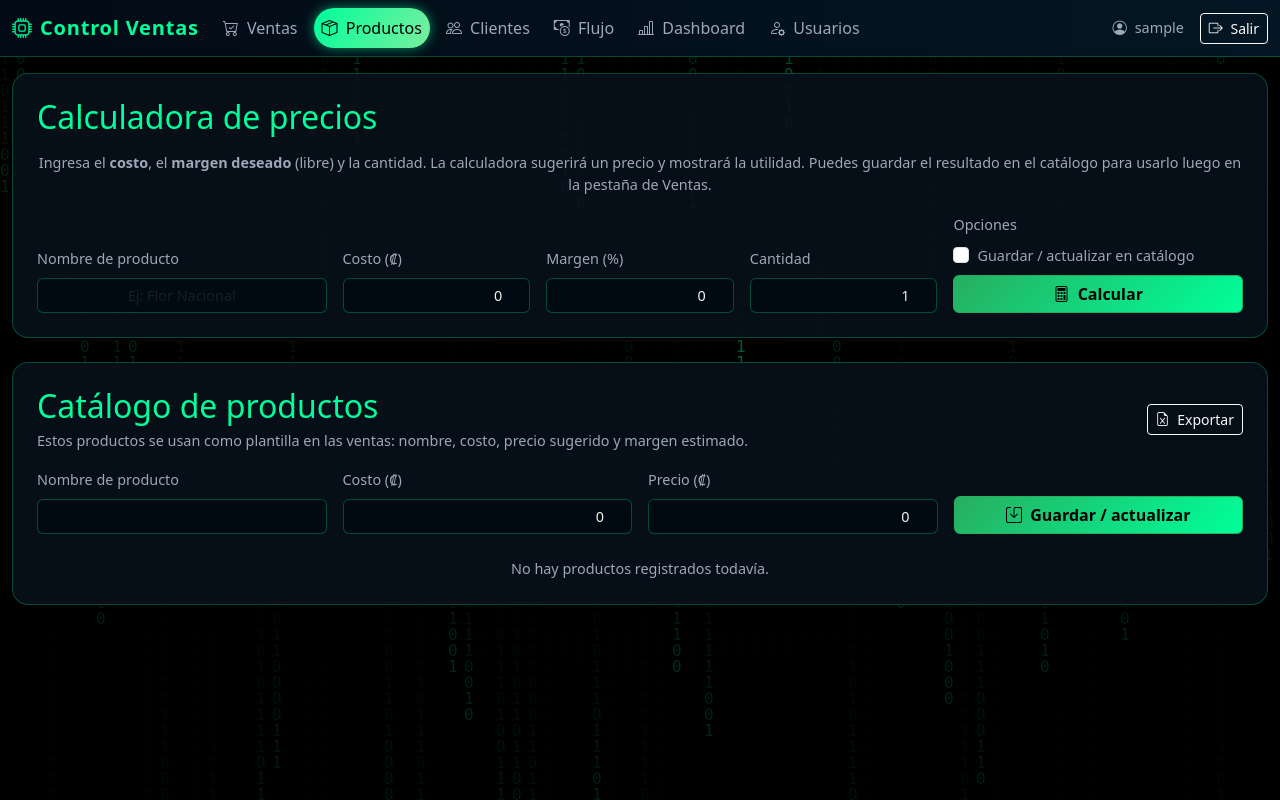
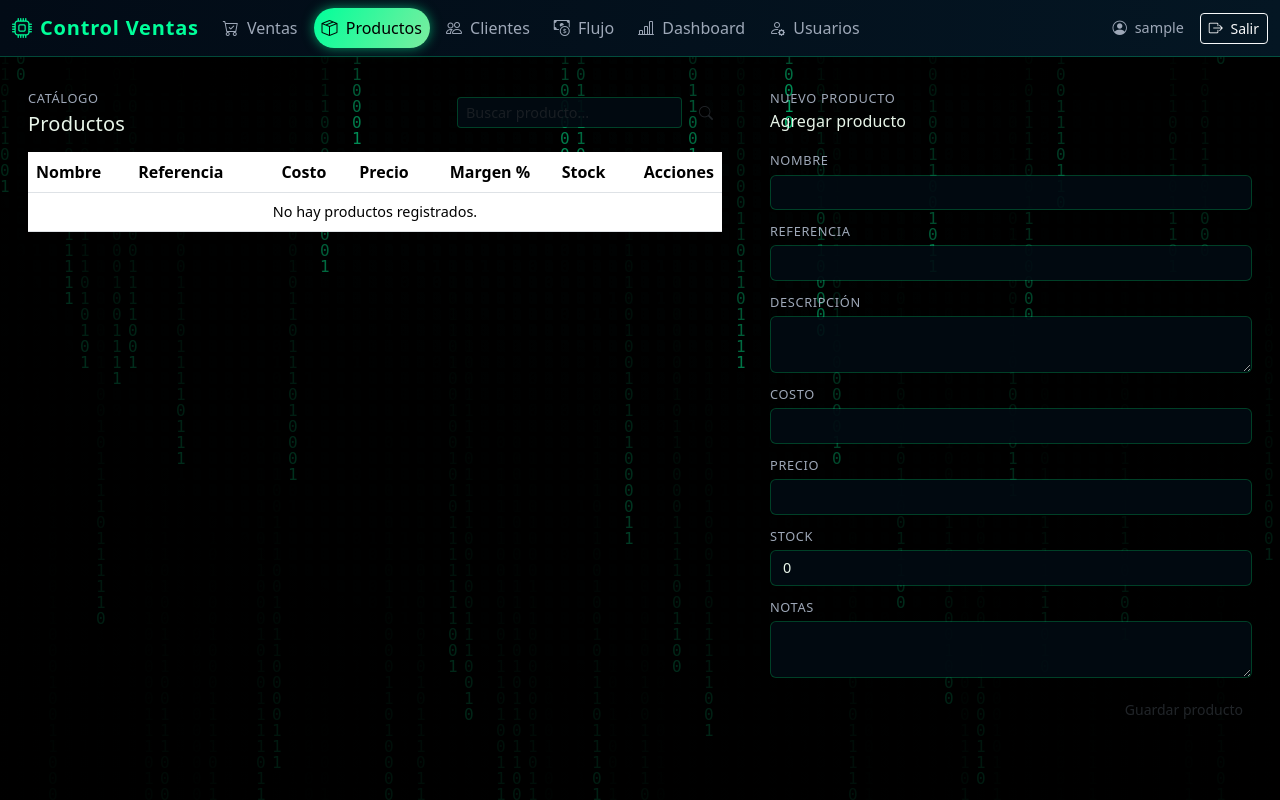
Before and after one commit to cristophercr07-hub/control-ventras-web, a Flask app: page /productos in a window 1280 px wide. Run offline with Flask 3, Linux system fonts and the light colour scheme; the visitor is signed in with stand-in values (Sample User, id 1); data comes from the database, SQL or seed files in the repository; data that the repository does not hold is empty.

Commit message:
Update productos.html

```diff
--- a/templates/productos.html
+++ b/templates/productos.html
@@ -1,238 +1,174 @@
 {% extends "base.html" %}
-{% block title %}Productos y Calculadora - Control de Ventas{% endblock %}
+{% block title %}Productos - Control de Ventas{% endblock %}
 
 {% block content %}
-
-{% if error %}
-    <div class="alert alert-danger py-2 mb-3">{{ error }}</div>
-{% endif %}
-{% if success %}
-    <div class="alert alert-success py-2 mb-3">{{ success }}</div>
-{% endif %}
-
-<!-- CALCULADORA DE PRECIOS -->
-<div class="row">
-    <div class="col-12">
-        <div class="card p-4 mb-4">
-            <h2 class="mb-3 text-accent">Calculadora de precios</h2>
-            <p class="text-secondary-custom text-center mb-3">
-                Ingresa el <b>costo</b>, el <b>margen deseado</b> (libre) y la cantidad.
-                La calculadora sugerirá un precio y mostrará la utilidad.
-                Puedes guardar el resultado en el catálogo para usarlo luego en la pestaña de Ventas.
-            </p>
-
-            <form method="post" action="{{ url_for('productos') }}">
-                <input type="hidden" name="form_type" value="calculator">
-                <div class="row g-3 align-items-end">
-                    <div class="col-md-3 col-12">
-                        <label class="form-label text-secondary-custom">Nombre de producto</label>
-                        <input
-                            type="text"
-                            name="product_name"
-                            class="form-control text-center"
-                            value="{{ product_name_input or '' }}"
-                            placeholder="Ej: Flor Nacional"
-                        >
+<div class="row g-3">
+    <div class="col-12 col-lg-7">
+        <div class="card-matrix p-3">
+            <div class="d-flex justify-content-between align-items-center mb-3">
+                <div>
+                    <div class="small-label mb-1">Catálogo</div>
+                    <h5 class="fw-narrow mb-0">Productos</h5>
                 </div>
-                    <div class="col-md-2 col-6">
-                        <label class="form-label text-secondary-custom">Costo (₡)</label>
-                        <input
-                            type="number"
-                            step="0.01"
-                            name="cost"
-                            class="form-control text-end"
-                            value="{{ cost_input or '0' }}"
-                        >
-                    </div>
-                    <div class="col-md-2 col-6">
-                        <label class="form-label text-secondary-custom">Margen (%)</label>
-                        <input
-                            type="number"
-                            step="0.01"
-                            name="margin"
-                            class="form-control text-end"
-                            value="{{ margin_input or '0' }}"
-                        >
-                    </div>
-                    <div class="col-md-2 col-6">
-                        <label class="form-label text-secondary-custom">Cantidad</label>
-                        <input
-                            type="number"
-                            name="quantity"
-                            class="form-control text-end"
-                            min="1"
-                            value="{{ quantity_input or '1' }}"
-                        >
-                    </div>
-                    <div class="col-md-3 col-6">
-                        <label class="form-label text-secondary-custom">Opciones</label>
-                        <div class="form-check mb-2">
-                            <input
-                                class="form-check-input"
-                                type="checkbox"
-                                value="1"
-                                id="save_to_catalog"
-                                name="save_to_catalog"
-                            >
-                            <label class="form-check-label text-secondary-custom" for="save_to_catalog">
-                                Guardar / actualizar en catálogo
-                            </label>
-                        </div>
-                        <button type="submit" class="btn btn-primary w-100">
-                            <i class="bi bi-calculator me-1"></i> Calcular
+                <form class="d-flex gap-2" method="get">
+                    <input type="text" name="q" class="form-control form-control-sm input-chip"
+                           placeholder="Buscar producto..." value="{{ q }}">
+                    <button class="btn btn-outline-accent btn-sm">
+                        <i class="bi bi-search"></i>
                     </button>
-                    </div>
-                </div>
                 </form>
-
-            {% if price_result is not none %}
-                <hr class="my-4">
-                <h5 class="text-accent text-center mb-3">Resultado del cálculo</h5>
-                <div class="row text-center">
-                    <div class="col-md-3 col-6 mb-2">
-                        <p class="text-secondary-custom">
-                            Precio sugerido (₡)<br>
-                            <span class="text-accent">{{ price_result|format_num }}</span>
-                        </p>
-                    </div>
-                    <div class="col-md-3 col-6 mb-2">
-                        <p class="text-secondary-custom">
-                            Utilidad por unidad (₡)<br>
-                            <span class="text-accent">{{ profit_unit|format_num }}</span>
-                        </p>
-                    </div>
-                    <div class="col-md-3 col-6 mb-2">
-                        <p class="text-secondary-custom">
-                            Utilidad total (₡)<br>
-                            <span class="text-accent">{{ profit_total|format_num }}</span>
-                        </p>
-                    </div>
-                    <div class="col-md-3 col-6 mb-2">
-                        <p class="text-secondary-custom">
-                            Margen efectivo (%)<br>
-                            <span class="text-accent">{{ margin_used|format_num }}</span>
-                        </p>
-                    </div>
-                </div>
-            {% endif %}
-        </div>
-    </div>
             </div>
 
-<!-- CATÁLOGO DE PRODUCTOS -->
-<div class="row">
-    <div class="col-12">
-        <div class="card p-4">
-            <div class="d-flex justify-content-between align-items-center mb-3">
-                <div>
-                    <h2 class="mb-1 text-accent">Catálogo de productos</h2>
-                    <p class="text-secondary-custom mb-0">
-                        Estos productos se usan como plantilla en las ventas:
-                        nombre, costo, precio sugerido y margen estimado.
-                    </p>
-                </div>
-                <div>
-                    <a href="{{ url_for('productos_export') }}" class="btn btn-outline-light btn-sm">
-                        <i class="bi bi-file-earmark-excel me-1"></i> Exportar
-                    </a>
-                </div>
-            </div>
-
-            <!-- Formulario directo para crear/editar producto -->
-            <form method="post" action="{{ url_for('productos') }}" class="mb-4">
-                <input type="hidden" name="form_type" value="catalog">
-                <div class="row g-3 align-items-end">
-                    <div class="col-md-3 col-12">
-                        <label class="form-label text-secondary-custom">Nombre de producto</label>
-                        <input type="text" name="name" class="form-control text-center" required>
-                    </div>
-                    <div class="col-md-3 col-6">
-                        <label class="form-label text-secondary-custom">Costo (₡)</label>
-                        <input type="number" step="0.01" name="cost" class="form-control text-end" value="0">
-                    </div>
-                    <div class="col-md-3 col-6">
-                        <label class="form-label text-secondary-custom">Precio (₡)</label>
-                        <input type="number" step="0.01" name="price" class="form-control text-end" value="0">
-                    </div>
-                    <div class="col-md-3 col-12 text-center">
-                        <button type="submit" class="btn btn-primary w-100">
-                            <i class="bi bi-save me-1"></i> Guardar / actualizar
-                        </button>
-                    </div>
-                </div>
-            </form>
-
-            <!-- LISTADO DE PRODUCTOS -->
-            {% if products and products|length > 0 %}
-                <div class="table-responsive d-none d-md-block">
-                    <table class="table table-dark-custom table-striped table-sm align-middle">
+            <div class="table-responsive">
+                <table class="table table-matrix mb-0 align-middle">
                     <thead>
                         <tr>
                             <th>Nombre</th>
-                                <th>Costo (₡)</th>
-                                <th>Precio (₡)</th>
-                                <th>Margen estimado (%)</th>
-                                <th>Acciones</th>
+                            <th>Referencia</th>
+                            <th class="text-end">Costo</th>
+                            <th class="text-end">Precio</th>
+                            <th class="text-end">Margen %</th>
+                            <th class="text-end">Stock</th>
+                            <th class="text-end">Acciones</th>
                         </tr>
                     </thead>
                     <tbody>
                         {% for p in products %}
                         <tr>
                             <td>{{ p.name }}</td>
-                                    <td>₡{{ p.cost|format_num }}</td>
-                                    <td>₡{{ p.price|format_num }}</td>
-                                    <td>{{ p.margin_percent|format_num }}</td>
-                                    <td>
-                                        <form method="post"
-                                              action="{{ url_for('delete_product', product_id=p.id) }}"
-                                              class="d-inline">
-                                            <button type="submit"
-                                                    class="btn btn-sm btn-outline-danger"
-                                                    onclick="return doubleConfirm('¿Eliminar este producto del catálogo?', 'Las ventas existentes no se borran, solo se quita del catálogo. ¿Confirmas?');">
+                            <td>{{ p.reference }}</td>
+                            <td class="text-end">₡{{ p.cost|format_num }}</td>
+                            <td class="text-end">₡{{ p.price|format_num }}</td>
+                            <td class="text-end">{{ p.margin_percent|round(2) }}%</td>
+                            <td class="text-end">{{ p.stock }}</td>
+                            <td class="text-end">
+                                <div class="btn-group btn-group-sm">
+                                    <button class="btn btn-outline-accent" data-bs-toggle="modal"
+                                            data-bs-target="#editProduct{{ p.id }}">
+                                        <i class="bi bi-pencil"></i>
+                                    </button>
+                                    <form method="post" action="{{ url_for('delete_product', product_id=p.id) }}"
+                                          onsubmit="return confirm('¿Eliminar este producto?');">
+                                        <button class="btn btn-outline-danger">
                                             <i class="bi bi-trash"></i>
                                         </button>
                                     </form>
+                                </div>
                             </td>
                         </tr>
-                            {% endfor %}
-                        </tbody>
-                    </table>
+
+                        <!-- Modal editar producto -->
+                        <div class="modal fade" id="editProduct{{ p.id }}" tabindex="-1">
+                            <div class="modal-dialog modal-lg modal-dialog-centered">
+                                <div class="modal-content" style="background:#071521;border-radius:1rem;border:1px solid rgba(255,255,255,0.08)">
+                                    <div class="modal-header border-0">
+                                        <h5 class="modal-title fw-narrow">Editar producto</h5>
+                                        <button type="button" class="btn-close btn-close-white" data-bs-dismiss="modal"></button>
                                     </div>
-
-                <!-- Versión móvil -->
-                <div class="d-block d-md-none">
-                    {% for p in products %}
-                        <div class="border rounded p-2 mb-2">
-                            <div><strong>{{ p.name }}</strong></div>
-                            <div class="text-secondary-custom">
-                                Costo: <span class="text-accent">{{ p.cost|format_num }} ₡</span> |
-                                Precio: <span class="text-accent">{{ p.price|format_num }} ₡</span>
+                                    <div class="modal-body">
+                                        <form method="post" action="{{ url_for('edit_product', product_id=p.id) }}">
+                                            <div class="row g-3">
+                                                <div class="col-md-6">
+                                                    <label class="small-label mb-1">Nombre</label>
+                                                    <input type="text" name="name" class="form-control input-chip"
+                                                           value="{{ p.name }}" required>
                                                 </div>
-                            <div class="text-secondary-custom">
-                                Margen estimado:
-                                <span class="text-accent">{{ p.margin_percent|format_num }} %</span>
+                                                <div class="col-md-6">
+                                                    <label class="small-label mb-1">Referencia</label>
+                                                    <input type="text" name="reference" class="form-control input-chip"
+                                                           value="{{ p.reference }}">
                                                 </div>
-                            <div class="mt-1 text-end">
-                                <form method="post"
-                                      action="{{ url_for('delete_product', product_id=p.id) }}"
-                                      class="d-inline">
-                                    <button type="submit"
-                                            class="btn btn-sm btn-outline-danger"
-                                            onclick="return doubleConfirm('¿Eliminar este producto?', 'No se borran las ventas, solo el catálogo. ¿Confirmas?');">
-                                        <i class="bi bi-trash"></i> Eliminar
+                                                <div class="col-12">
+                                                    <label class="small-label mb-1">Descripción</label>
+                                                    <textarea name="description" rows="2" class="form-control">{{ p.description or '' }}</textarea>
+                                                </div>
+                                                <div class="col-md-4">
+                                                    <label class="small-label mb-1">Costo</label>
+                                                    <input type="number" step="0.01" name="cost"
+                                                           class="form-control input-chip" value="{{ p.cost }}">
+                                                </div>
+                                                <div class="col-md-4">
+                                                    <label class="small-label mb-1">Precio</label>
+                                                    <input type="number" step="0.01" name="price"
+                                                           class="form-control input-chip" value="{{ p.price }}">
+                                                </div>
+                                                <div class="col-md-4">
+                                                    <label class="small-label mb-1">Stock</label>
+                                                    <input type="number" name="stock" class="form-control input-chip"
+                                                           value="{{ p.stock }}">
+                                                </div>
+                                                <div class="col-12">
+                                                    <label class="small-label mb-1">Notas</label>
+                                                    <textarea name="notes" rows="2" class="form-control">{{ p.notes or '' }}</textarea>
+                                                </div>
+                                            </div>
+                                            <div class="mt-3 text-end">
+                                                <button type="button" class="btn btn-outline-secondary btn-sm me-2" data-bs-dismiss="modal">
+                                                    Cancelar
                                                 </button>
+                                                <button type="submit" class="btn btn-accent btn-sm">
+                                                    Guardar cambios
+                                                </button>
+                                            </div>
                                         </form>
                                     </div>
                                 </div>
+                            </div>
+                        </div>
                         {% endfor %}
-                </div>
-            {% else %}
-                <p class="text-secondary-custom text-center mb-0">
-                    No hay productos registrados todavía.
-                </p>
+                        {% if not products %}
+                        <tr>
+                            <td colspan="7" class="text-center text-secondary-custom small">
+                                No hay productos registrados.
+                            </td>
+                        </tr>
                         {% endif %}
+                    </tbody>
+                </table>
             </div>
         </div>
     </div>
 
+    <div class="col-12 col-lg-5">
+        <div class="card-matrix-soft p-3">
+            <div class="small-label mb-1">Nuevo producto</div>
+            <h6 class="fw-narrow mb-3">Agregar producto</h6>
+            <form method="post" action="{{ url_for('add_product') }}">
+                <div class="mb-2">
+                    <label class="small-label mb-1">Nombre</label>
+                    <input type="text" name="name" class="form-control input-chip" required>
+                </div>
+                <div class="mb-2">
+                    <label class="small-label mb-1">Referencia</label>
+                    <input type="text" name="reference" class="form-control input-chip">
+                </div>
+                <div class="mb-2">
+                    <label class="small-label mb-1">Descripción</label>
+                    <textarea name="description" rows="2" class="form-control"></textarea>
+                </div>
+                <div class="mb-2">
+                    <label class="small-label mb-1">Costo</label>
+                    <input type="number" step="0.01" name="cost" class="form-control input-chip">
+                </div>
+                <div class="mb-2">
+                    <label class="small-label mb-1">Precio</label>
+                    <input type="number" step="0.01" name="price" class="form-control input-chip">
+                </div>
+                <div class="mb-2">
+                    <label class="small-label mb-1">Stock</label>
+                    <input type="number" name="stock" class="form-control input-chip" value="0">
+                </div>
+                <div class="mb-3">
+                    <label class="small-label mb-1">Notas</label>
+                    <textarea name="notes" rows="2" class="form-control"></textarea>
+                </div>
+                <div class="text-end">
+                    <button class="btn btn-accent btn-sm">
+                        Guardar producto
+                    </button>
+                </div>
+            </form>
+        </div>
+    </div>
+</div>
 {% endblock %}
```
Lines whose indentation alone changed are shown as unchanged.
